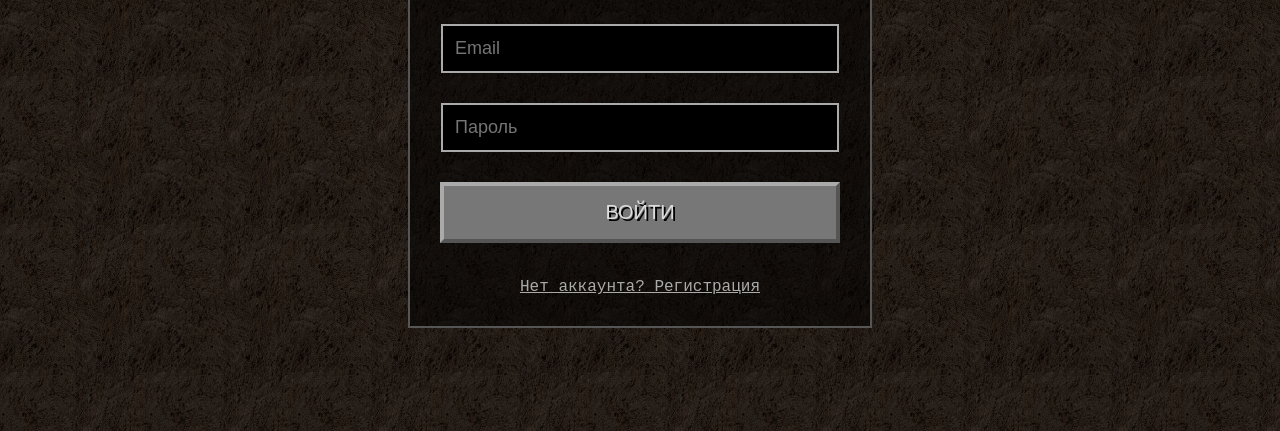
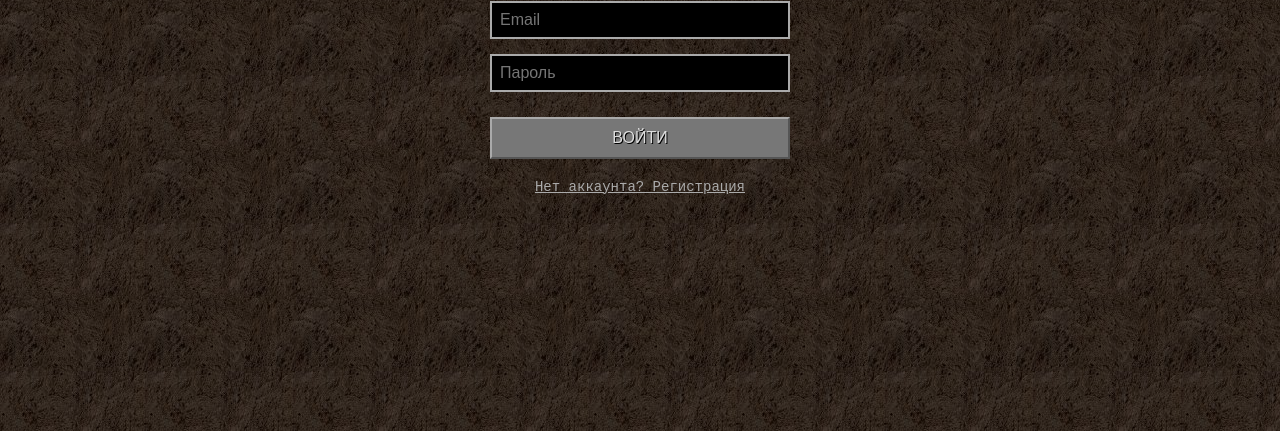
Before and after one commit to Koteycagames/Minecraft, a plain HTML site: page index.html in a window 1280 px wide. Shown: the part 369-800 px from the top of the page. Drawn offline with Linux system fonts and the light colour scheme; no server answers.

Commit message:
Update index.html

```diff
--- a/index.html
+++ b/index.html
@@ -2,7 +2,7 @@
 <html lang="ru">
 <head>
     <meta charset="UTF-8">
-    <title>Minecraft JS: Main Menu</title>
+    <title>Minecraft JS: Menu</title>
     <style>
         body {
             margin: 0;
@@ -14,78 +14,83 @@
             justify-content: center;
             height: 100vh;
             color: white;
+            overflow: hidden; /* Чтобы не было полос прокрутки */
         }
         /* Затемнение фона */
         body::before {
             content: ""; position: absolute; top:0; left:0; width:100%; height:100%;
-            background: rgba(0,0,0,0.7); z-index: -1;
+            background: rgba(0,0,0,0.6); z-index: -1;
         }
 
         h1 {
-            font-size: 80px; /* Сделал логотип побольше */
+            font-size: 60px; /* Чуть меньше, чтобы не занимало пол-экрана */
             text-shadow: 4px 4px #000;
-            margin-bottom: 40px;
+            margin-bottom: 20px;
             font-weight: bold;
+            color: #ddd;
         }
 
-        /* СТИЛИ КНОПОК */
+        /* КНОПКИ (Аккуратные) */
         .mc-btn {
-            width: 400px; /* Кнопки пошире */
-            padding: 15px;
-            margin: 10px 0; /* Отступ сверху и снизу */
-            font-size: 20px;
+            width: 300px; /* Оптимальная ширина */
+            padding: 10px; /* Меньше высота */
+            margin: 5px 0; /* Меньше отступы */
+            font-size: 16px;
             color: #ddd;
             background: #777;
-            border: 4px solid;
-            border-color: #aaa #555 #555 #aaa; /* 3D эффект */
+            border: 2px solid; /* Тонкая рамка у кнопок */
+            border-color: #aaa #555 #555 #aaa;
             cursor: pointer;
-            text-shadow: 2px 2px #000;
-            display: block; /* ВАЖНО: Делаем их блоками */
+            text-shadow: 1px 1px #000;
+            display: block;
+            text-align: center;
         }
         .mc-btn:hover { background: #888; color: #fff; border-color: #bbb #666 #666 #bbb; }
         .mc-btn:active { border-color: #555 #aaa #aaa #555; }
 
         .mc-input {
-            padding: 12px; width: 370px; margin: 10px 0;
+            padding: 8px; width: 280px; margin: 5px 0;
             background: #000; border: 2px solid #aaa;
-            color: white; font-size: 18px;
+            color: white; font-size: 16px;
         }
 
-        /* ПАНЕЛИ (Вход и Меню) */
+        /* ПАНЕЛИ (Без рамок, просто контейнеры) */
         #auth-panel, #user-panel {
-            background: rgba(0,0,0,0.5);
-            padding: 30px;
-            border: 2px solid #555;
-            /* ГЛАВНОЕ ИСПРАВЛЕНИЕ: */
-            display: none; /* Скрыто по умолчанию */
-            flex-direction: column; /* Элементы ВЕРТИКАЛЬНО */
-            align-items: center; /* Центровка */
-            gap: 10px; /* Расстояние между элементами */
+            /* Убрал border и background */
+            display: none;
+            flex-direction: column;
+            align-items: center;
+            gap: 5px; /* Аккуратный зазор */
         }
 
-        .link { color: #aaa; text-decoration: underline; cursor: pointer; margin-top: 15px; font-size: 16px; }
+        .link { color: #aaa; text-decoration: underline; cursor: pointer; margin-top: 10px; font-size: 14px; }
         .link:hover { color: #fff; }
+
+        .welcome-text { font-size: 18px; margin-bottom: 15px; text-shadow: 1px 1px 0 #000; color: #aaa; }
     </style>
 </head>
 <body>
     <h1>MINECRAFT JS</h1>
 
-    <div id="auth-panel" style="display: flex;"> <h2 id="auth-title" style="margin:0 0 20px 0; font-size: 30px;">ВХОД</h2>
+    <div id="auth-panel" style="display: flex;">
         <input type="email" id="email" class="mc-input" placeholder="Email">
         <input type="password" id="pass" class="mc-input" placeholder="Пароль">
         <input type="text" id="nick" class="mc-input" placeholder="Никнейм" style="display:none;">
+
+        <div style="height: 5px;"></div>
+
         <button class="mc-btn" onclick="handleAuth()" id="auth-btn">ВОЙТИ</button>
         <div class="link" onclick="toggleAuth()">Нет аккаунта? Регистрация</div>
     </div>
 
     <div id="user-panel">
-        <h3 style="font-size: 24px; margin-bottom: 20px;">Привет, <span id="username" style="color:#ffff55">Стив</span>!</h3>
+        <div class="welcome-text">Привет, <span id="username" style="color:#ffff55; font-weight:bold;">Стив</span>!</div>
 
-        <button class="mc-btn" onclick="window.location.href='worldselect.html'">ОДИНОЧНАЯ ИГРА</button>
-        <button class="mc-btn" onclick="window.location.href='multiplayer.html'">СЕТЕВАЯ ИГРА</button>
-        <button class="mc-btn" onclick="window.location.href='settings.html'">НАСТРОЙКИ</button>
+        <button class="mc-btn" onclick="window.location.href='worldselect.html'">Одиночная игра</button>
+        <button class="mc-btn" onclick="window.location.href='multiplayer.html'">Сетевая игра</button>
+        <button class="mc-btn" onclick="window.location.href='settings.html'">Настройки</button>
 
-        <div style="height: 20px;"></div> <button class="mc-btn" onclick="logout()" style="background:#800; border-color:#a00 #400 #400 #a00;">ВЫЙТИ</button>
+        <div style="height: 15px;"></div> <button class="mc-btn" onclick="logout()" style="width: 150px; background:#533; border-color:#855 #322 #322 #855;">Выйти</button>
     </div>
 
     <script type="module">
@@ -101,7 +106,6 @@
         let isReg = false;
         window.toggleAuth = () => {
             isReg = !isReg;
-            document.getElementById('auth-title').innerText = isReg ? "РЕГИСТРАЦИЯ" : "ВХОД";
             document.getElementById('auth-btn').innerText = isReg ? "СОЗДАТЬ АККАУНТ" : "ВОЙТИ";
             document.getElementById('nick').style.display = isReg ? "block" : "none";
         };
@@ -115,7 +119,7 @@
                 if(!n) return alert("Введи ник");
                 createUserWithEmailAndPassword(auth, e, p).then(c => updateProfile(c.user, {displayName: n})).catch(e => alert(e.message));
             } else {
-                signInWithEmailAndPassword(auth, e, p).catch(e => alert("Ошибка входа (Проверь пароль)"));
+                signInWithEmailAndPassword(auth, e, p).catch(e => alert("Ошибка входа"));
             }
         };
 
@@ -124,8 +128,7 @@
         onAuthStateChanged(auth, (user) => {
             if (user) {
                 document.getElementById('auth-panel').style.display = 'none';
-                // ВАЖНО: Ставим flex, чтобы кнопки встали вертикально
-                document.getElementById('user-panel').style.display = 'flex';
+                document.getElementById('user-panel').style.display = 'flex'; // Вертикально
                 document.getElementById('username').innerText = user.displayName || "Игрок";
             } else {
                 document.getElementById('auth-panel').style.display = 'flex';
```
